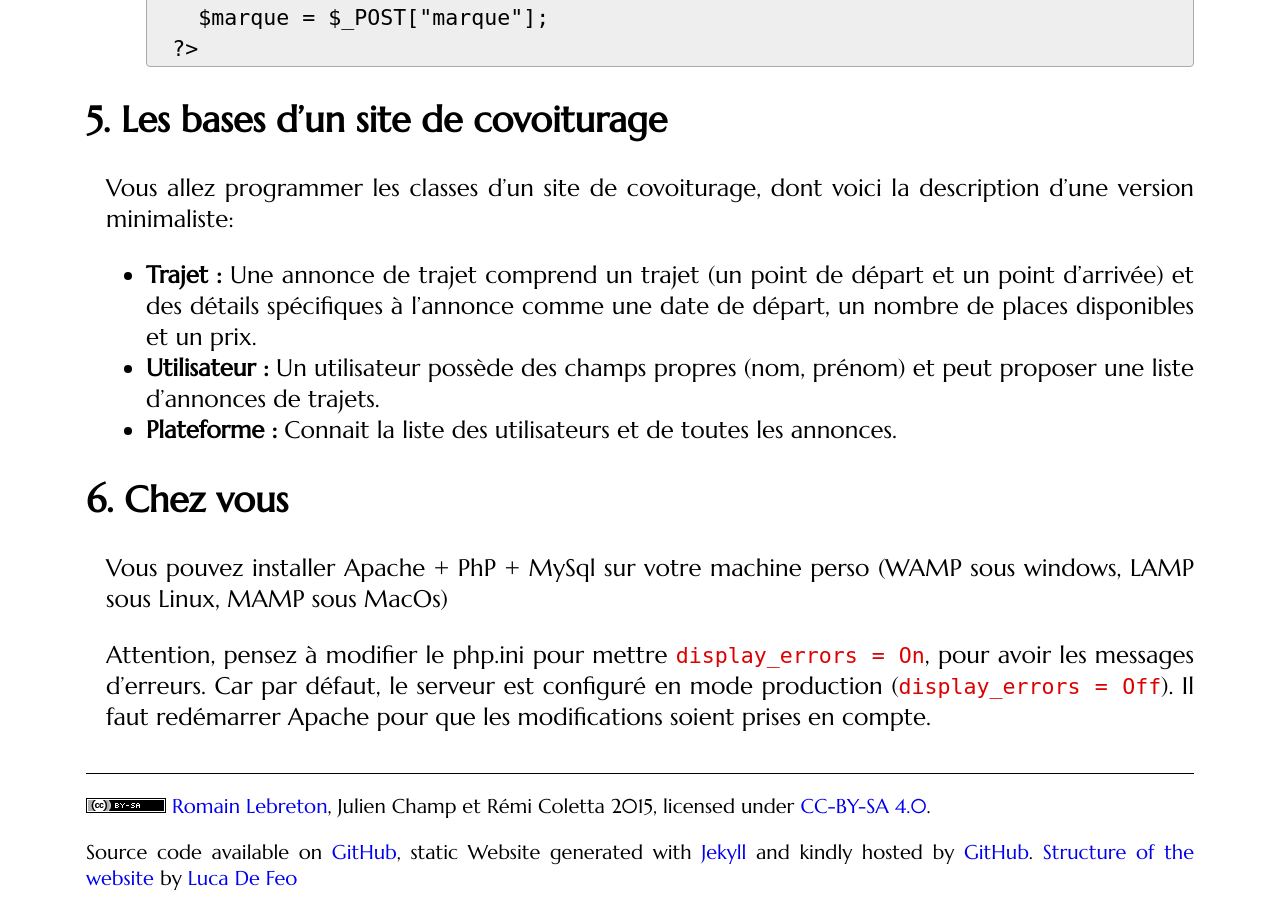
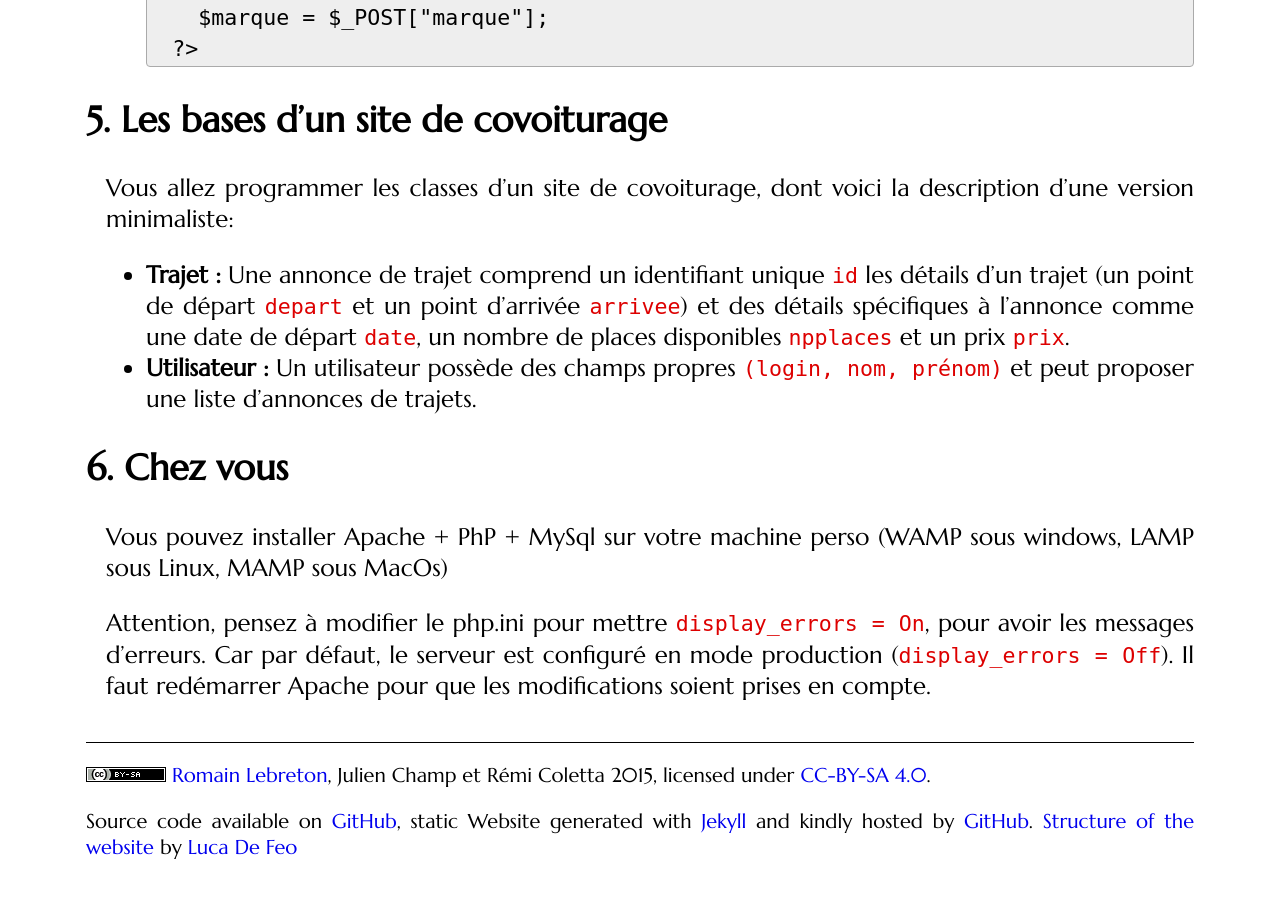
Before and after one commit to romainlebreton/R3.01-DeveloppementWeb, a Jekyll site: the page built from tutorials/tutorial1.md, in a window 1280 px wide and 900 px high, scrolled down 8602 px. Built offline with Jekyll 4.4.1, drawn with Linux system fonts in a browser that asks for light colours; some web fonts are replaced.

Commit message:
Update tutorial1.md

```diff
--- a/tutorials/tutorial1.md
+++ b/tutorials/tutorial1.md
@@ -337,12 +337,9 @@ fichier **PHP** est considéré comme un `main()`.
 Vous allez programmer les classes d'un site de covoiturage, dont voici la description d'une version
 minimaliste:
 
-* **Trajet :** Une annonce de trajet comprend un trajet (un point de départ et un point
-d'arrivée) et des détails spécifiques à l'annonce comme une date de départ, un
-nombre de places disponibles et un prix.
-* **Utilisateur :** Un utilisateur possède des champs propres (nom, prénom)
+* **Trajet :** Une annonce de trajet comprend un identifiant unique `id` les détails d'un trajet (un point de départ `depart` et un point d’arrivée `arrivee`) et des détails spécifiques à l’annonce comme une date de départ `date`, un nombre de places disponibles `npplaces` et un prix `prix`.
+* **Utilisateur :** Un utilisateur possède des champs propres `(login, nom, prénom)`
 et peut proposer une liste d'annonces de trajets.
-* **Plateforme :** Connait la liste des utilisateurs et de toutes les annonces.
 
 
 ## Chez vous
```
